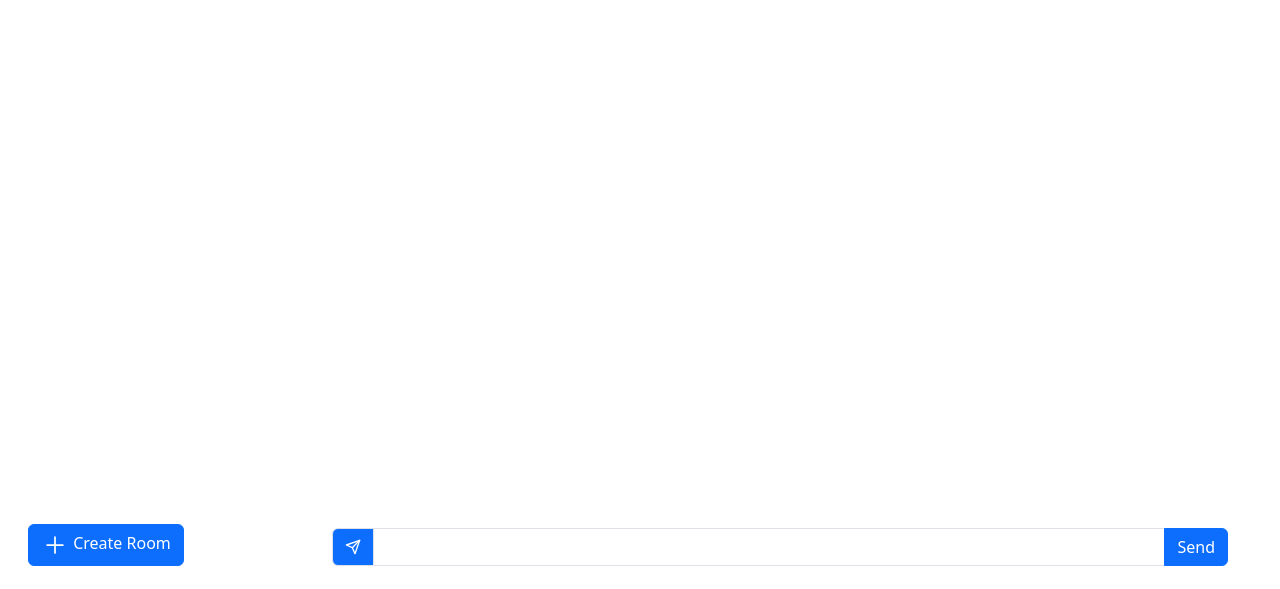
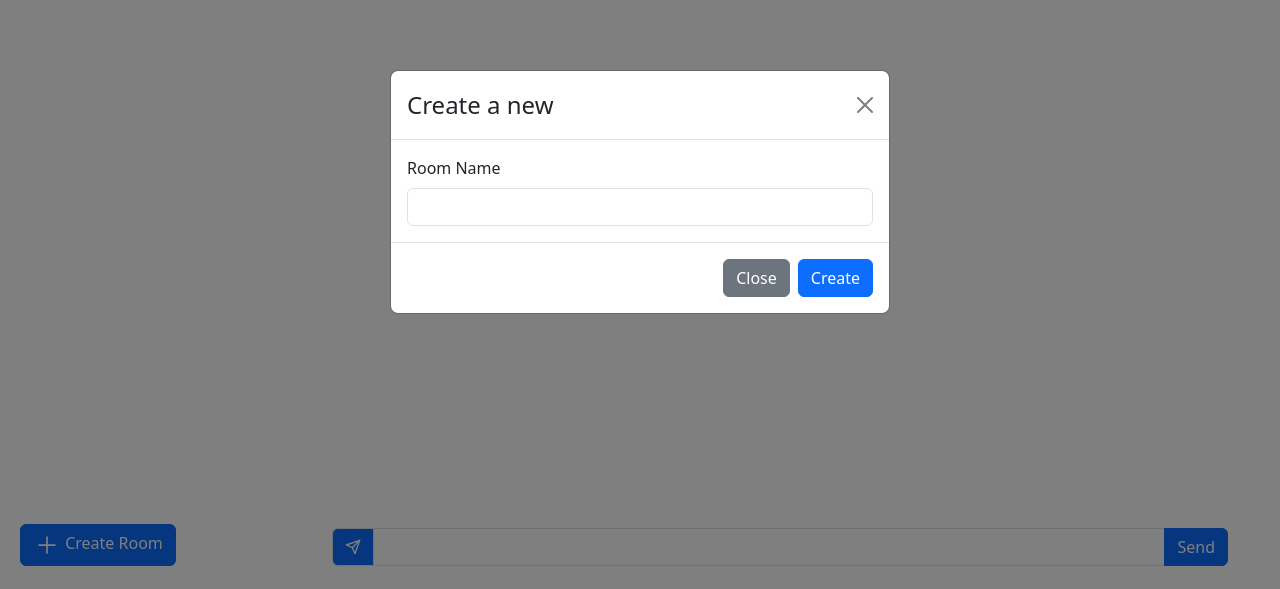
Before and after one commit to rustyrene/schwurbel-net, a React (Vite) app in the folder ui/: page / in a window 1280 px wide. Both pictures are taken after a click on the button "Create Room". Shown: the part 208-797 px from the top of the page. Built offline with nearby package versions, Linux system fonts and the light colour scheme; no server answers.

Commit message:
Add Create Room Btn

```diff
--- a/ui/package.json
+++ b/ui/package.json
@@ -13,6 +13,7 @@
   "dependencies": {
     "bootstrap": "^5.3.3",
     "react": "^18.2.0",
+    "react-bootstrap": "^2.10.2",
     "react-dom": "^18.2.0",
     "react-icons": "^5.0.1"
   },
--- a/ui/src/Chat/WebRooms.tsx
+++ b/ui/src/Chat/WebRooms.tsx
@@ -1,3 +1,5 @@
+import { useState } from "react";
+import { Button, Modal, Form } from "react-bootstrap";
 import { IoAdd } from "react-icons/io5";
 
 interface Props {
@@ -7,16 +9,26 @@ interface Props {
 }
 
 function WebRooms({ room_ids, joined_room, on_join}: Props) {
+  const [showModal, setShowModal] = useState(false);
+  const [createRoomName, setCreateRoomName] = useState("");
 
-  const handleJoin = (key: string) => {
-    on_join(key)
+  const handle_create = () => {
+    console.log(createRoomName);
+    setShowModal(false);
+    setCreateRoomName("");
+  }
+
+  const handle_close = () => {
+    setShowModal(false);
+    setCreateRoomName("");
   }
 
   return (
     <>
+      <div className="ms-2">
         <div className="list-group">
           {room_ids.length > 0 && room_ids.filter(room_id => room_id != "").map(room_id =>
-          <a href="#" className={`list-group-item list-group-item-action ${joined_room === room_id ? "active" : ""}`} key={room_id} onClick={() => handleJoin(room_id)}>
+          <a href="#" className={`list-group-item list-group-item-action ${joined_room === room_id ? "active" : ""}`} key={room_id} onClick={() => on_join(room_id)}>
             <div className="d-flex w-100 justify-content-between">
               <h5 className="mb-1">{room_id}</h5>
               <small><span className="badge text-bg-primary rounded-pill"></span></small>
@@ -25,8 +37,25 @@ function WebRooms({ room_ids, joined_room, on_join}: Props) {
           </a>)}
         </div>
         <div className="d-flex create-room-btn">
-          <button className="btn btn-primary ms-3"><IoAdd className="fs-3" /> Create Room</button>
+          <button className="btn btn-primary" onClick={() => setShowModal(true)}><IoAdd className="fs-3" /> Create Room</button>
         </div>
+        {/* Modal */}
+        <Modal show={showModal} onHide={handle_close} centered>
+          <Modal.Header closeButton>
+            <Modal.Title>Create a new </Modal.Title>
+           </Modal.Header>
+          <Modal.Body>
+            <Form.Group>
+              <Form.Label>Room Name</Form.Label>
+              <Form.Control type="text" value={createRoomName} onChange={(event) => setCreateRoomName(event.target.value)} />
+            </Form.Group>
+          </Modal.Body>
+          <Modal.Footer>
+            <Button variant="secondary" onClick={handle_close}>Close</Button>
+            <Button variant="primary" onClick={handle_create}>Create</Button>
+          </Modal.Footer>
+        </Modal>
+      </div>
     </>
   )
 }
```
Also changed, not shown: 1 other file (tests, documents, lock files or other folders).
